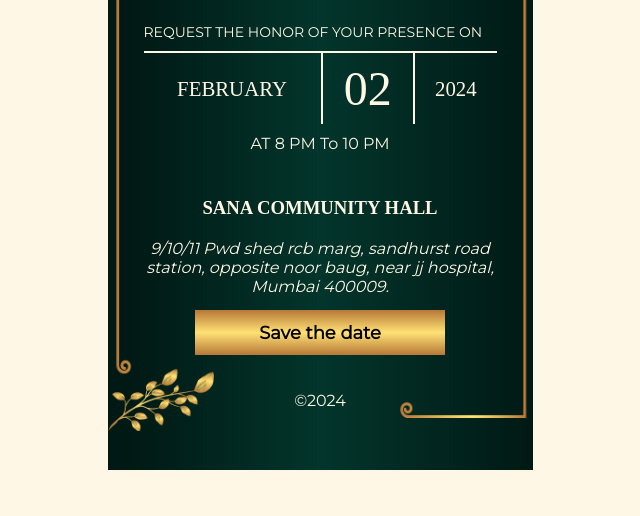
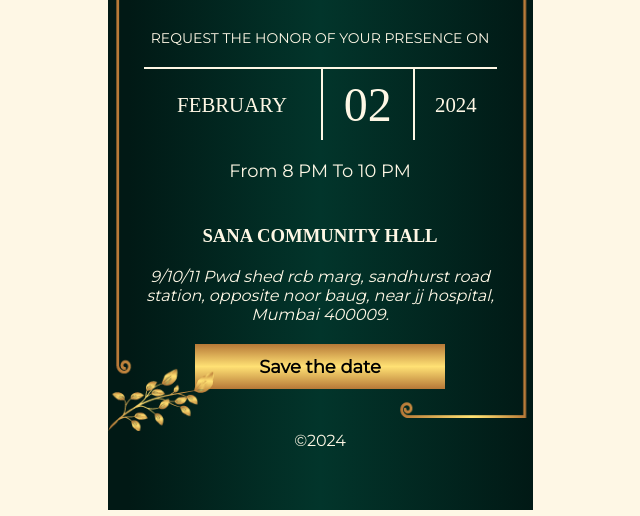
Before and after one commit to khwasi87/Walima-invitation, a plain HTML site: page index.html in a window 1280 px wide. Shown: the part 718-1234 px from the top of the page, without its empty margins (320-960 px from the left). Before the commit the page ends 1194 px from the top, so only its background shows below. Drawn offline with nearby package versions, Linux system fonts and the light colour scheme; a web font is replaced by a local one.

Commit message:
changes in css html

```diff
--- a/css/style.css
+++ b/css/style.css
@@ -111,6 +111,7 @@ section{
 }
 section aside{
     margin-top: 10px;
+    font-size: 1.12rem;
 }
 section address{
     margin-top: 20px;
@@ -119,7 +120,7 @@ section a button{
     max-width: 250px;
     width: 100%;
     height: fit-content;
-    margin:14px auto;
+    margin:20px auto;
     padding: 12px 0;
     font-size: 1.12rem;
     border-radius: 0;
--- a/index.html
+++ b/index.html
@@ -30,7 +30,7 @@
         </section>
         <section>
             <table class="js-reveal" style="border-collapse: collapse; width: 100%;" >
-                <caption style="color:#FEF7E5; text-align: center; font-weight: 500; font-size:14px; text-align:left; margin-bottom: 10px;">REQUEST THE HONOR OF YOUR PRESENCE ON</caption>
+                <caption style="color:#FEF7E5; text-align: center; font-weight: 500; font-size:14px; margin-bottom: 20px; width: 100%;">REQUEST THE HONOR OF YOUR PRESENCE ON</caption>
                 <tbody>
                     <tr>
                         <td style="border-top: 2px solid #FEF7E5; padding: 8px;font-weight: 500;font-size: 1.3rem;">FEBRUARY</td>
@@ -39,7 +39,7 @@
                     </tr>
                 </tbody>
             </table>
-            <aside>AT  8 PM To 10 PM</aside>
+            <aside style="margin-top: 20px;">From 8 PM To 10 PM</aside>
         </section>
         <section>
             <h3 class="js-reveal" style="font-family: 'Luxurious Roman', serif;">SANA COMMUNITY HALL</h3>
```
